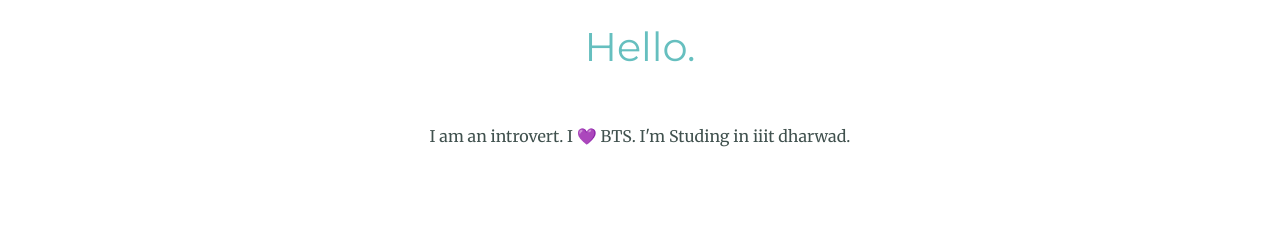
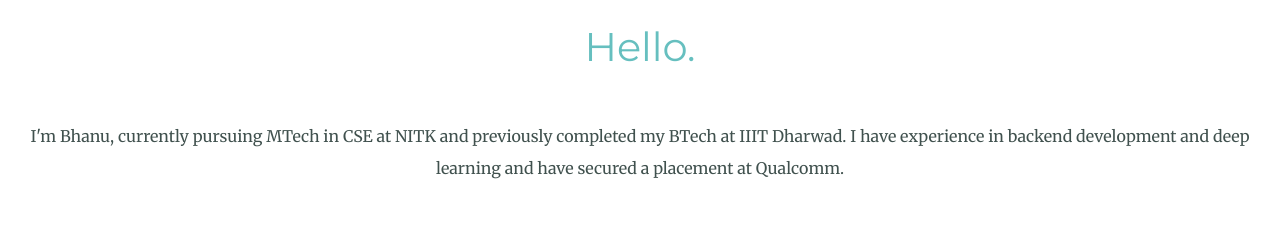
Before and after one commit to bhanu2097/my.profile, a plain HTML site: page index.html in a window 1280 px wide. Shown: the part 1160-1394 px from the top of the page. Drawn offline with Linux system fonts and the light colour scheme.

Commit message:
Update intro

```diff
--- a/index.html
+++ b/index.html
@@ -22,7 +22,7 @@
     <div class="profile">
       <img src="images\bhanu.png" alt="profile-img">
       <h2>Hello.</h2>
-      <p>I am an introvert. I 💜 BTS. I'm Studing in iiit dharwad.</p>
+      <p>I'm Bhanu, currently pursuing MTech in CSE at NITK and previously completed my BTech at IIIT Dharwad. I have experience in backend development and deep learning and have secured a placement at Qualcomm.</p>
     </div>
 
     <hr>
```
